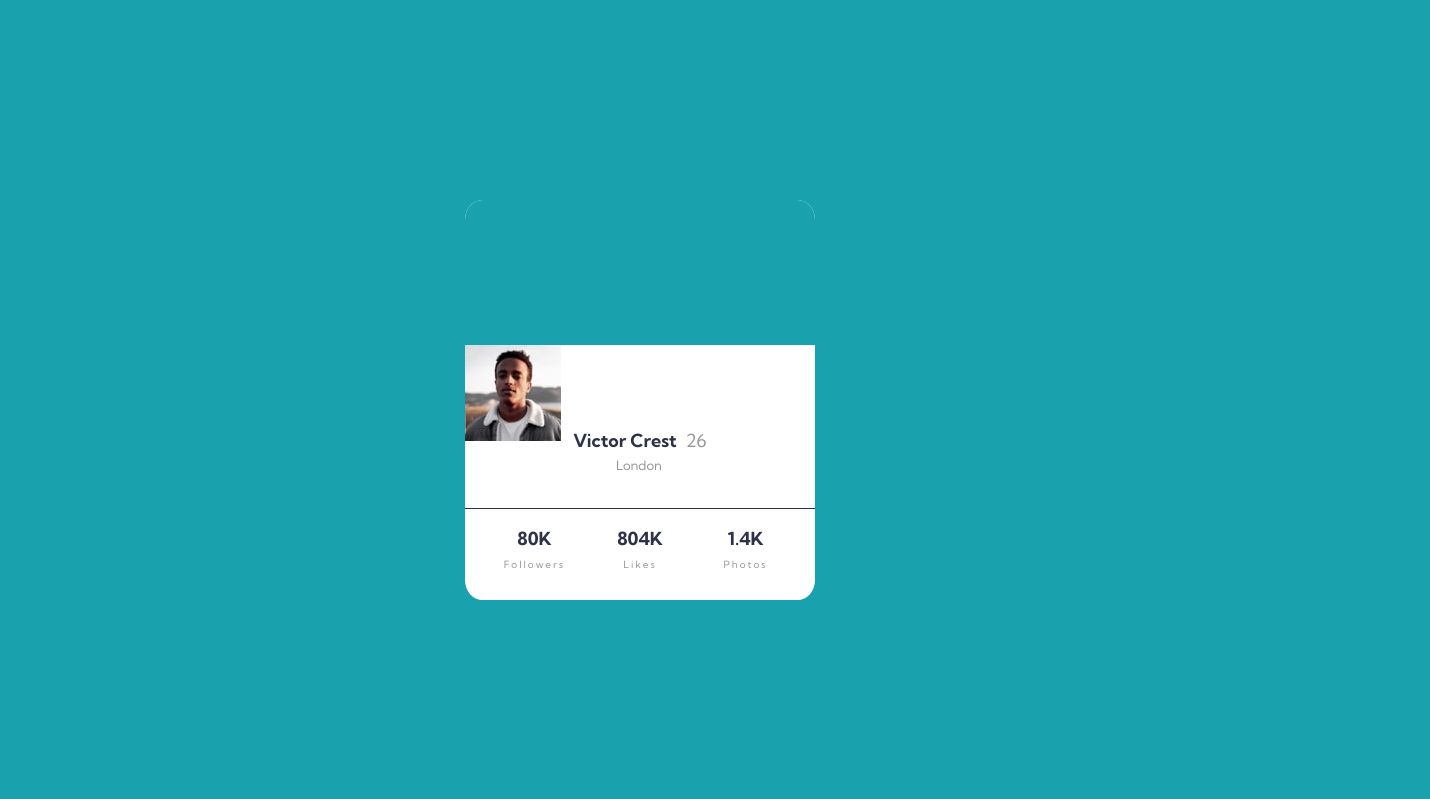
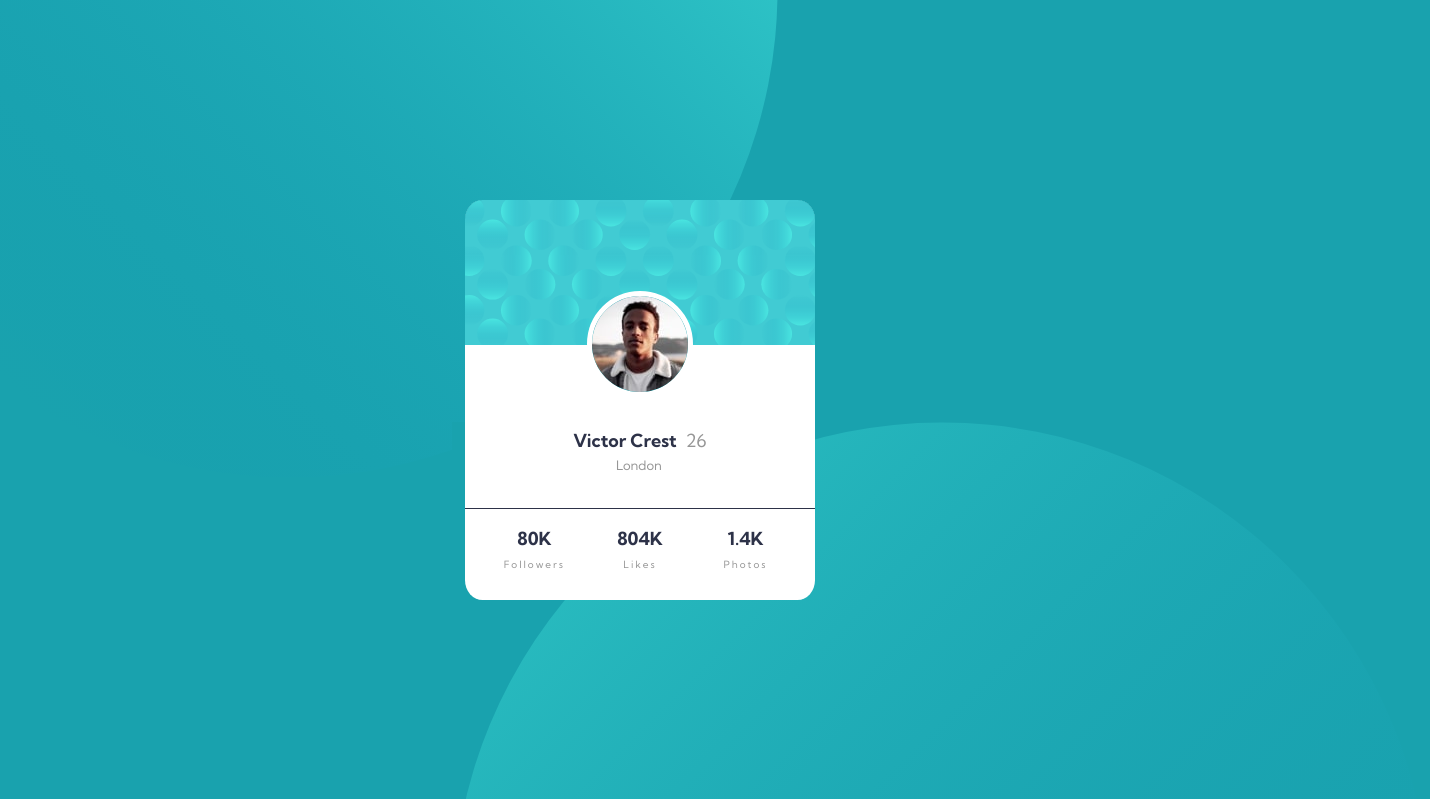
Before and after one commit to harshvadhiya/profile-card-component, a plain HTML site: page index.html in a window 1280 px wide. Shown: the top 799 px of the page, 1430 px wide, since content can reach past the window. Drawn offline with Linux system fonts and the light colour scheme.

Commit message:
Update index.html

```diff
--- a/index.html
+++ b/index.html
@@ -15,9 +15,11 @@
 </head>
 
 <body>
+  <img class="bg-img-top" src="/images/bg-pattern-top.svg" alt="pattern">
+  <img class="bg-img-bottom" src="/images/bg-pattern-bottom.svg" alt="pattern">
   <div class="card">
-    <div class="cardPattern"></div>
-    <img src="images/image-victor.jpg" alt="user-image">
+    <div class="cardPattern"><img class="pattern" src="images/bg-pattern-card.svg" alt="pattern"></div>
+    <img class="userImage" src="images/image-victor.jpg" alt="user-image">
     <div class="userName">Victor Crest <span class="age">26</span><br><span class="country">London</span></div>
     <div class="counts">
       <ul>
```
